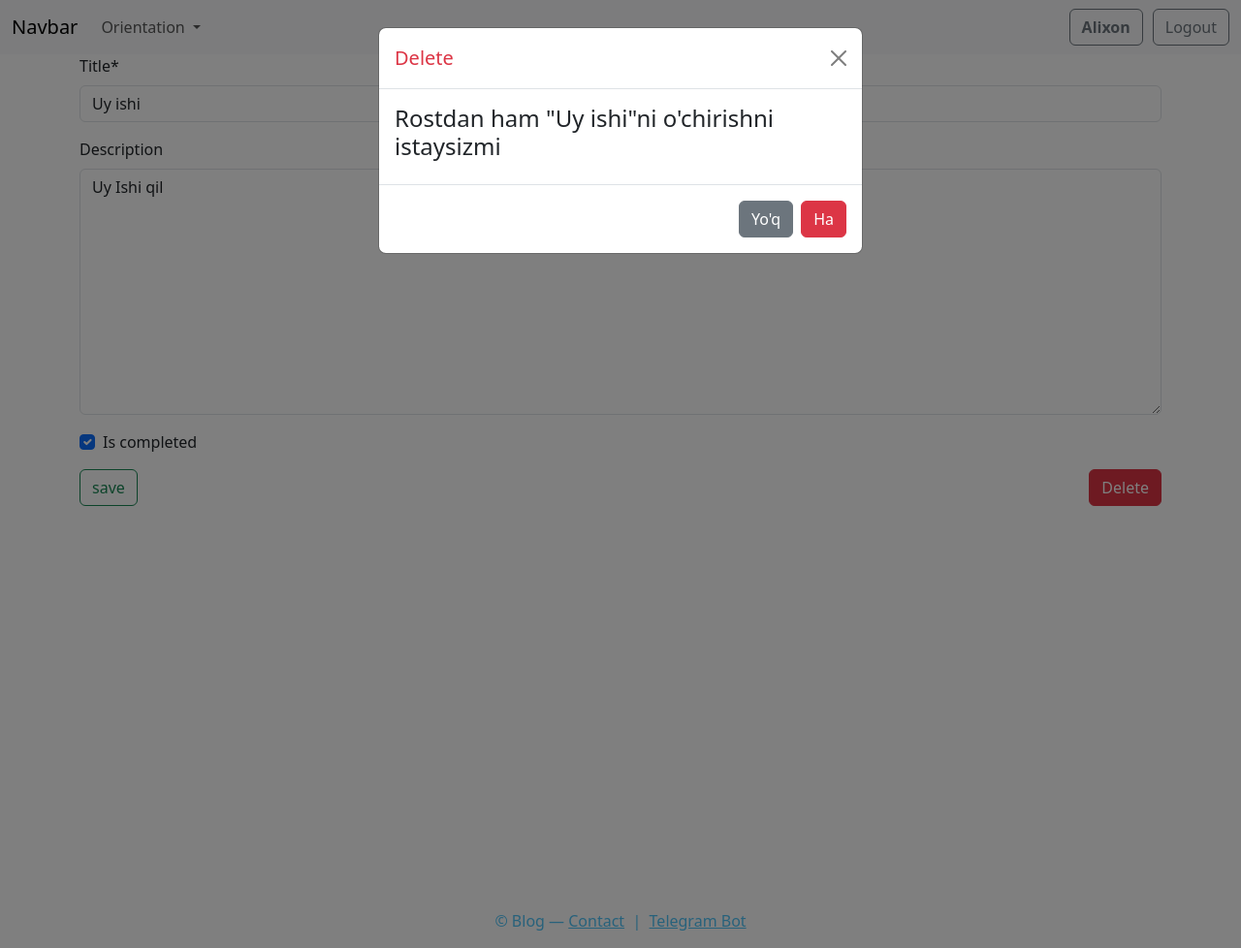
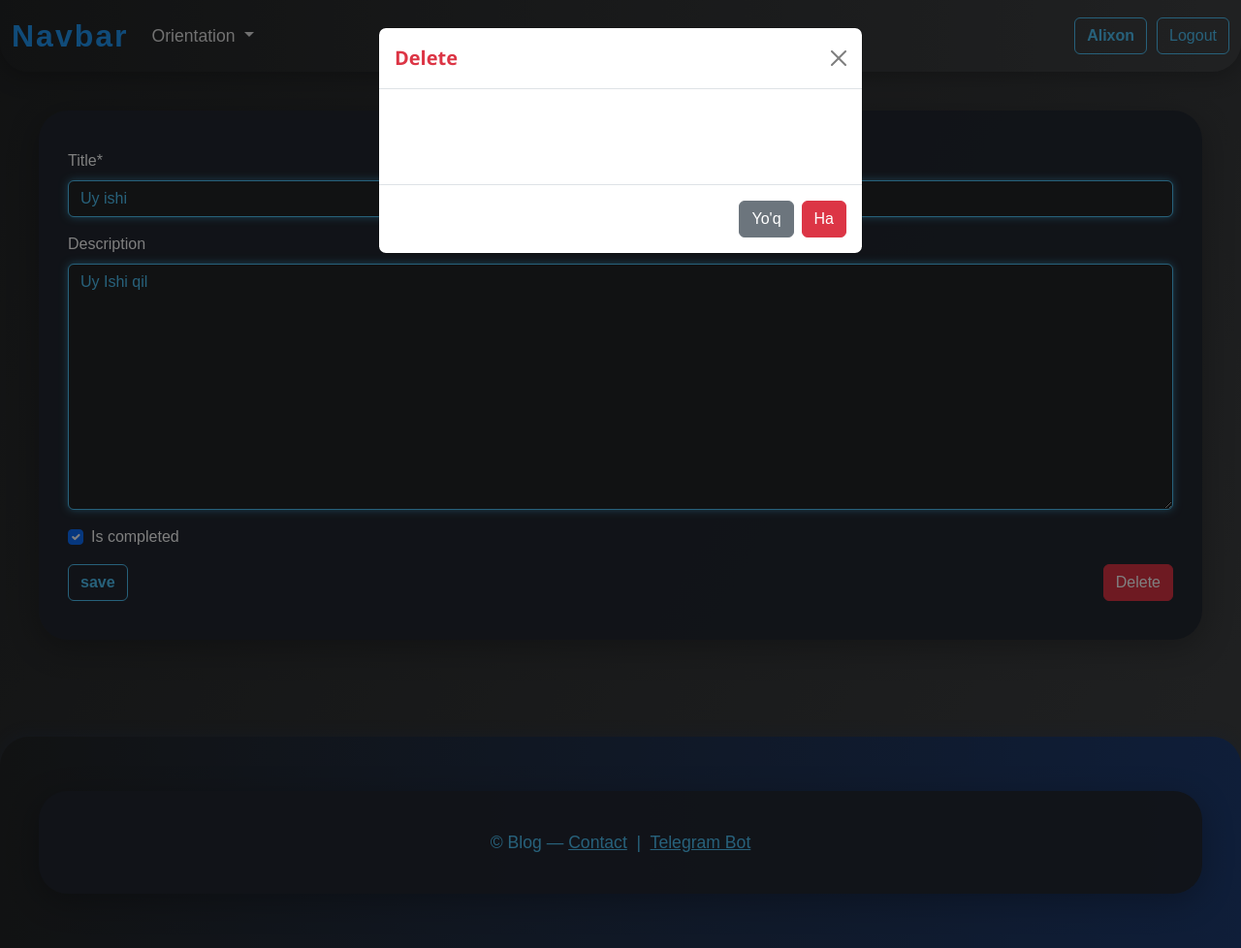
Before and after one commit to Alixon2010/Django2, a Django app: page /8/edit/ in a window 1280 px wide, after a click on "Delete". Shown: the whole page at 97% size. Run offline with Django 5.2, Linux system fonts and the light colour scheme; a user stored in the database is signed in; data comes from the database, SQL or seed files in the repository; both versions use the stored data as it was after the commit; some libraries are stand-ins or nearby versions.

Commit message:
exam tood

```diff
--- a/root/settings.py
+++ b/root/settings.py
@@ -106,7 +106,9 @@ USE_TZ = True
 # Static files (CSS, JavaScript, Images)
 # https://docs.djangoproject.com/en/5.2/howto/static-files/
 
-STATIC_URL = 'static/'
+STATIC_URL = '/static/'
+STATIC_ROOT = os.path.join(BASE_DIR)
+STATICFILES_DIRS = [os.path.join(BASE_DIR, 'static')]
 
 # Default primary key field type
 # https://docs.djangoproject.com/en/5.2/ref/settings/#default-auto-field
--- a/static/main.css
+++ b/static/main.css
@@ -0,0 +1,430 @@
+.img-cover{
+    height: 250px;
+    object-fit: cover;
+}
+
+body{
+    color: #fff;
+}
+
+.wrapper {
+    background: linear-gradient(120deg, #232526 0%, #283e51 100%);
+    color: #e3e3e3;
+    padding: 40px;
+    margin: 10px;
+    border-radius: 40px;
+    box-shadow: 0 8px 32px rgba(30,60,114,0.18);
+    transition: background 0.4s, color 0.4s, box-shadow 0.4s, transform 0.3s;
+    position: relative;
+    overflow: hidden;
+    animation: fadeInUp 0.7s;
+    margin-left: auto;
+    margin-right: auto;
+    display: block;
+}
+
+.wrapper:hover {
+    background: linear-gradient(120deg, #1e3c72 0%, #232526 100%);
+    color: #4fc3f7;
+    box-shadow: 0 16px 48px 0 rgba(30,60,114,0.35);
+    transform: translateY(-6px) scale(1.02);
+}
+
+body{
+    font-family: Arial, sans-serif;
+}
+.text {
+    color: #e3e3e3;
+    background: linear-gradient(120deg, #283e51 0%, #232526 100%);
+    border-radius: 20px;
+    padding: 20px;
+    margin-bottom: 20px;
+    box-shadow: 0 2px 8px #1e3c7233;
+    transition: background 0.3s, color 0.3s, box-shadow 0.3s, transform 0.2s;
+    font-size: 1.6rem;
+}
+
+.text:hover {
+    background: linear-gradient(120deg, #1e3c72 0%, #232526 100%);
+    color: #4fc3f7;
+    box-shadow: 0 6px 24px #4fc3f744;
+    transform: translateY(-3px) scale(1.01);
+}
+
+html, body {
+            height: 100%;
+            margin: 0;
+        }
+
+body {
+    background: linear-gradient(120deg, #232526 0%, #414345 100%);
+    min-height: 100vh;
+    background-attachment: fixed;
+}
+
+nav.main__navbar {
+    background: linear-gradient(90deg, #232526 0%, #414345 100%) !important;
+    box-shadow: 0 4px 24px rgba(0,0,0,0.25);
+    border-radius: 0 0 30px 30px;
+    animation: navFadeIn 1s;
+}
+
+.navbar-brand {
+    font-weight: bold;
+    font-size: 2rem;
+    color: #2196f3 !important;
+    letter-spacing: 2px;
+}
+
+.nav-link, .dropdown-item {
+    color: #e3e3e3 !important;
+    font-size: 1.1rem;
+    transition: color 0.2s, background 0.2s;
+}
+
+.nav-link:hover, .nav-link.active, .dropdown-item:hover, .dropdown-item:focus {
+    color: #2196f3 !important;
+    background: #232526;
+    box-shadow: 0 2px 8px #2196f344;
+}
+
+@keyframes navFadeIn {
+    from { opacity: 0; transform: translateY(-30px);}
+    to { opacity: 1; transform: translateY(0);}
+}
+
+.container {
+    background: rgba(34, 40, 49, 0.95);
+    border-radius: 30px;
+    box-shadow: 0 8px 32px rgba(0,0,0,0.25);
+    padding: 40px 30px;
+    margin-top: 40px;
+    margin-bottom: 40px;
+}
+
+h1, h2, h3 {
+    font-family: 'Segoe UI', Arial, sans-serif;
+    font-weight: 700;
+    color: #2196f3;
+    margin-bottom: 20px;
+}
+
+.text, .title {
+    color: #e3e3e3;
+    background: #232526;
+    border-radius: 20px;
+    padding: 20px;
+    margin-bottom: 20px;
+    box-shadow: 0 2px 8px #2196f344;
+}
+
+.btn-outline-success {
+    border-color: #2196f3;
+    color: #2196f3;
+    font-weight: bold;
+    transition: background 0.2s, color 0.2s;
+}
+
+.btn-outline-success:hover {
+    background: #2196f3;
+    color: #fff;
+}
+
+.btn-outline-success:focus,
+.btn-outline-success:active,
+.btn-outline-success:focus:active {
+    background: #2196f3 !important;
+    color: #fff !important;
+    border-color: #2196f3 !important;
+    box-shadow: 0 0 0 0.2rem #2196f388 !important;
+}
+
+.btn-outline-secondary, .btn-outline-secondary:focus, .btn-outline-secondary:active {
+    border-color: #4fc3f7 !important;
+    color: #4fc3f7 !important;
+    background: transparent !important;
+    transition: background 0.2s, color 0.2s, box-shadow 0.2s;
+}
+
+.btn-outline-secondary:hover {
+    background: #4fc3f7 !important;
+    color: #232526 !important;
+    box-shadow: 0 2px 12px #4fc3f744 !important;
+}
+
+ol li {
+    transition: transform 0.2s, box-shadow 0.2s;
+    border-radius: 12px;
+    margin-bottom: 10px;
+    padding: 8px 16px;
+    color: #e3e3e3;
+    background: #232526;
+}
+
+ol li:hover {
+    transform: scale(1.03);
+    box-shadow: 0 2px 12px #2196f344;
+    background: #1a1a1a;
+}
+
+.dropdown-menu {
+    background: #232526;
+    border-radius: 16px;
+    box-shadow: 0 4px 24px rgba(30,60,114,0.18);
+}
+
+.dropdown-item {
+    color: #e3e3e3 !important;
+    font-weight: bold;
+    padding: 12px 24px;
+    border-radius: 12px;
+    transition: background 0.2s, color 0.2s;
+    font-size: 1.1rem;
+}
+
+.dropdown-item:hover, .dropdown-item:focus {
+    background: linear-gradient(90deg, #1e3c72 0%, #232526 100%);
+    color: #4fc3f7 !important;
+    box-shadow: 0 2px 8px #4fc3f744;
+}
+
+.form-control,
+.form-control:focus,
+.form-control.is-valid,
+.form-control:focus.is-valid {
+    border-color: #4fc3f7 !important;
+    box-shadow: 0 0 8px #4fc3f799 !important;
+    background: #232526;
+    color: #4fc3f7;
+    transition: box-shadow 0.2s, border-color 0.2s, background 0.2s, color 0.2s;
+}
+
+.form-control::placeholder {
+    color: #b0bec5;
+    opacity: 1;
+}
+
+.btn-outline-success, .btn-search {
+    border-color: #4fc3f7;
+    color: #4fc3f7;
+    font-weight: bold;
+    transition: background 0.2s, color 0.2s, box-shadow 0.2s;
+}
+
+.btn-outline-success:hover, .btn-search:hover {
+    background: #4fc3f7;
+    color: #232526;
+    box-shadow: 0 2px 12px #4fc3f744;
+    border: 0;
+}
+
+
+a.btn.btn-outline-success {
+    display: block;
+    margin-bottom: 12px;
+    padding: 12px 24px;
+    font-size: 22px;
+    font-weight: bold;
+    border-radius: 14px;
+    background: #232526;
+    color: #4fc3f7 !important;
+    box-shadow: 0 2px 8px #1e3c7233;
+    border: 2px solid #4fc3f7;
+    transition:
+        background 0.2s,
+        color 0.2s,
+        box-shadow 0.2s,
+        transform 0.15s;
+    text-align: left;
+}
+
+a.btn.btn-outline-success:hover,
+a.btn.btn-outline-success:focus {
+    background: linear-gradient(90deg, #1e3c72 0%, #232526 100%);
+    color: #fff !important;
+    box-shadow: 0 4px 16px #4fc3f744;
+    transform: scale(1.03) translateY(-2px);
+    border-color: #fff;
+    text-decoration: none;
+}
+
+.footer {
+    background: linear-gradient(90deg, #232526 0%, #1e3c72 100%);
+    color: #4fc3f7;
+    padding: 24px 0 12px 0;
+    border-radius: 30px 30px 0 0;
+    box-shadow: 0 -2px 16px #1e3c7233;
+    margin-top: 40px;
+    font-size: 1.1rem;
+}
+.footer a {
+    color: #4fc3f7;
+    transition: color 0.2s;
+}
+.footer a:hover {
+    color: #fff;
+    text-decoration: none;
+}
+
+body.light-theme {
+    background: linear-gradient(135deg, #f5f7fa 0%, #c3cfe2 100%);
+    color: #232526;
+}
+
+body.light-theme .container,
+body.light-theme .wrapper {
+    background: #fff;
+    color: #232526;
+    box-shadow: 0 8px 32px rgba(100,100,100,0.08);
+}
+
+body.light-theme nav.main__navbar,
+body.light-theme .footer {
+    background: linear-gradient(90deg, #f5f7fa 0%, #c3cfe2 100%) !important;
+    color: #232526;
+}
+
+body.light-theme .navbar-brand,
+body.light-theme .nav-link,
+body.light-theme .dropdown-item,
+body.light-theme .footer a {
+    color: #232526 !important;
+}
+
+body.light-theme .btn-outline-success {
+    border-color: #232526;
+    color: #232526;
+}
+
+body.light-theme .btn-outline-success:hover {
+    background: #232526;
+    color: #fff;
+}
+p.lead.text-body-secondaryy-secondary{
+    color: #fff!important;
+}
+
+.details__img {
+    width: 80%;         /* изображение займет всю ширину родителя */    /* но не больше 400px */
+    height: auto;        /* сохраняет пропорции */
+    border-radius: 16px; /* скругление углов */
+    box-shadow: 0 4px 16px #0003; /* тень */
+    object-fit: cover;   /* обрезка по размеру контейнера */
+    display: block;      /* убирает лишние отступы */
+    margin: 0 auto;      /* центрирует изображение */
+    margin-bottom: 3%;
+    transition: box-shadow 0.3s, transform 0.3s;
+}
+
+.details__img:hover {
+    box-shadow: 0 8px 32px #2196f399;
+    transform: scale(1.03);
+}
+
+.title {
+    font-size: 2.1rem;
+    font-weight: 700;
+    color: #4fc3f7;
+    margin-bottom: 24px;
+    letter-spacing: 1px;
+    text-shadow: 0 2px 8px #1e3c7233;
+    transition: color 0.3s, text-shadow 0.3s, transform 0.2s;
+}
+
+.title:hover {
+    color: #2196f3;
+    text-shadow: 0 4px 16px #4fc3f799;
+    transform: scale(1.03);
+}
+
+@keyframes fadeInUp {
+    from { opacity: 0; transform: translateY(40px);}
+    to { opacity: 1; transform: translateY(0);}
+}
+
+html {
+    scroll-behavior: smooth;
+}
+
+.wrapper {
+    max-width: 700px;
+    width: 100%;
+    box-sizing: border-box;
+}
+.container {
+    max-width: 1200px;
+    width: 100%;
+    box-sizing: border-box;
+}
+.card {
+    background: linear-gradient(120deg, #232526 0%, #283e51 100%);
+    border-radius: 24px;
+    box-shadow: 0 4px 24px #1e3c7233;
+    border: none;
+    transition: box-shadow 0.3s, transform 0.2s, background 0.3s;
+    animation: fadeInUp 0.7s;
+}
+
+.card:hover {
+    box-shadow: 0 8px 32px #2196f399;
+    transform: translateY(-6px) scale(1.03);
+    background: linear-gradient(120deg, #1e3c72 0%, #232526 100%);
+}
+
+.card-text {
+    color: #e3e3e3;
+    font-size: 1.1rem;
+}
+
+.card-img-top, .img-cover {
+    border-radius: 18px 18px 0 0;
+    object-fit: cover;
+    width: 100%;
+    height: 225px;
+}
+
+@media (max-width: 800px) {
+    .wrapper, .container {
+        padding: 20px 5vw;
+        border-radius: 18px;
+    }
+    .title {
+        font-size: 2rem;
+    }
+    .text {
+        font-size: 1.2rem;
+    }
+}
+
+@media (max-width: 600px) {
+    .card {
+        border-radius: 14px;
+    }
+    .card-img-top, .img-cover {
+        border-radius: 14px 14px 0 0;
+        height: 160px;
+    }
+}
+
+.text-body-secondary {
+    color: #b0bec5 !important;
+}
+
+.form-text{
+    color: #fff !important;
+}
+
+.login__wrapper{
+    display: flex;
+    align-items: center;
+    flex-direction: column;
+}
+
+a.reply{
+    text-decoration: none !important;
+    color: white !important;
+}
+
+a.reply:hover{
+    color: #c3dbff !important;
+}
--- a/templates/todo/base.html
+++ b/templates/todo/base.html
@@ -9,7 +9,7 @@
     <title>{% block title %} {% endblock %}</title>
     <link href="https://cdn.jsdelivr.net/npm/bootstrap@5.3.6/dist/css/bootstrap.min.css" rel="stylesheet"
           integrity="sha384-4Q6Gf2aSP4eDXB8Miphtr37CMZZQ5oXLH2yaXMJ2w8e2ZtHTl7GptT4jmndRuHDT" crossorigin="anonymous">
-{#    <link rel="stylesheet" href="{% static 'blog/main.css' %}">#}
+    <link rel="stylesheet" href="{% static 'main.css' %}">
 
 </head>
 <body class="d-flex flex-column h-100">
--- a/todo/views.py
+++ b/todo/views.py
@@ -8,9 +8,6 @@ from todo.models import Task
 
 @login_required
 def home(request):
-    # context = {
-    #     'tasks': Task.objects.filter(user=request.user),
-    # }
     context = {
         'tasks': Task.objects.filter(user=request.user),
         'count_completed': Task.objects.filter(is_completed=True, user=request.user).count()
```
Also changed, not shown: db.sqlite3.
